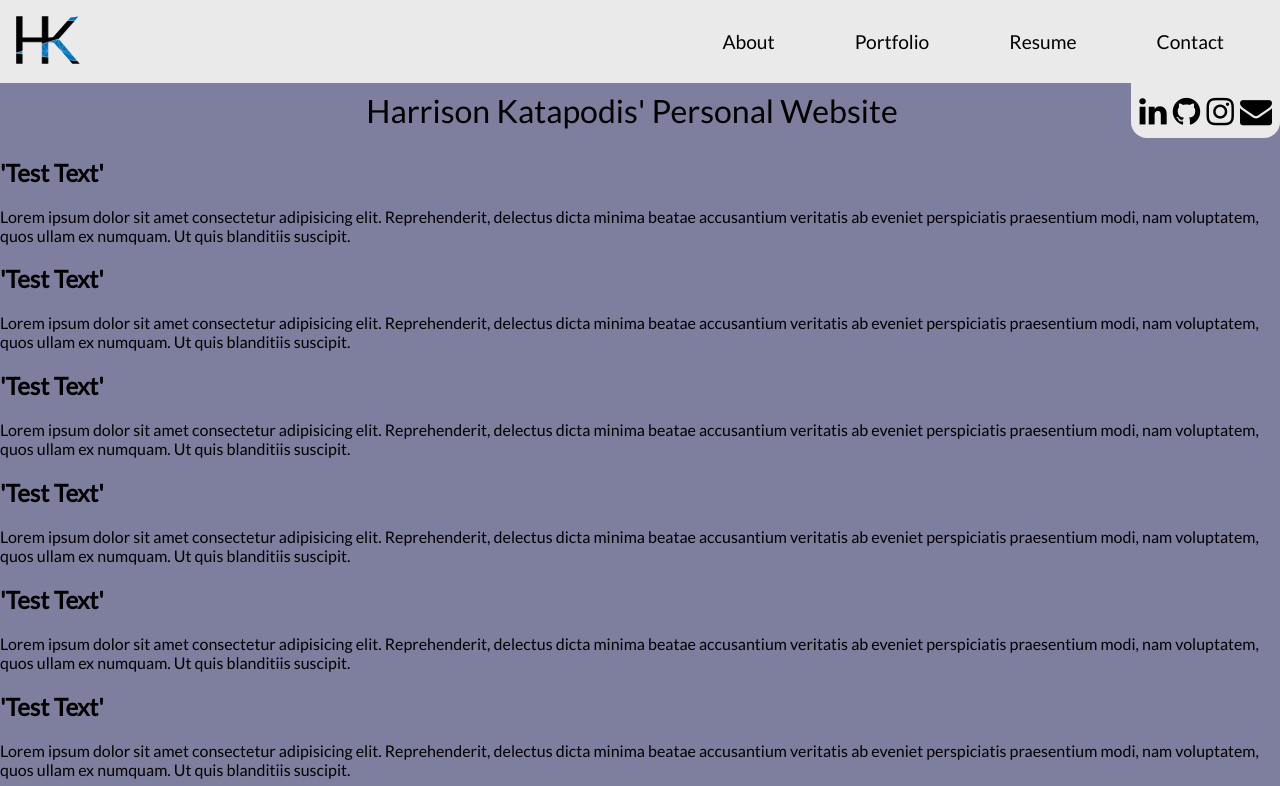
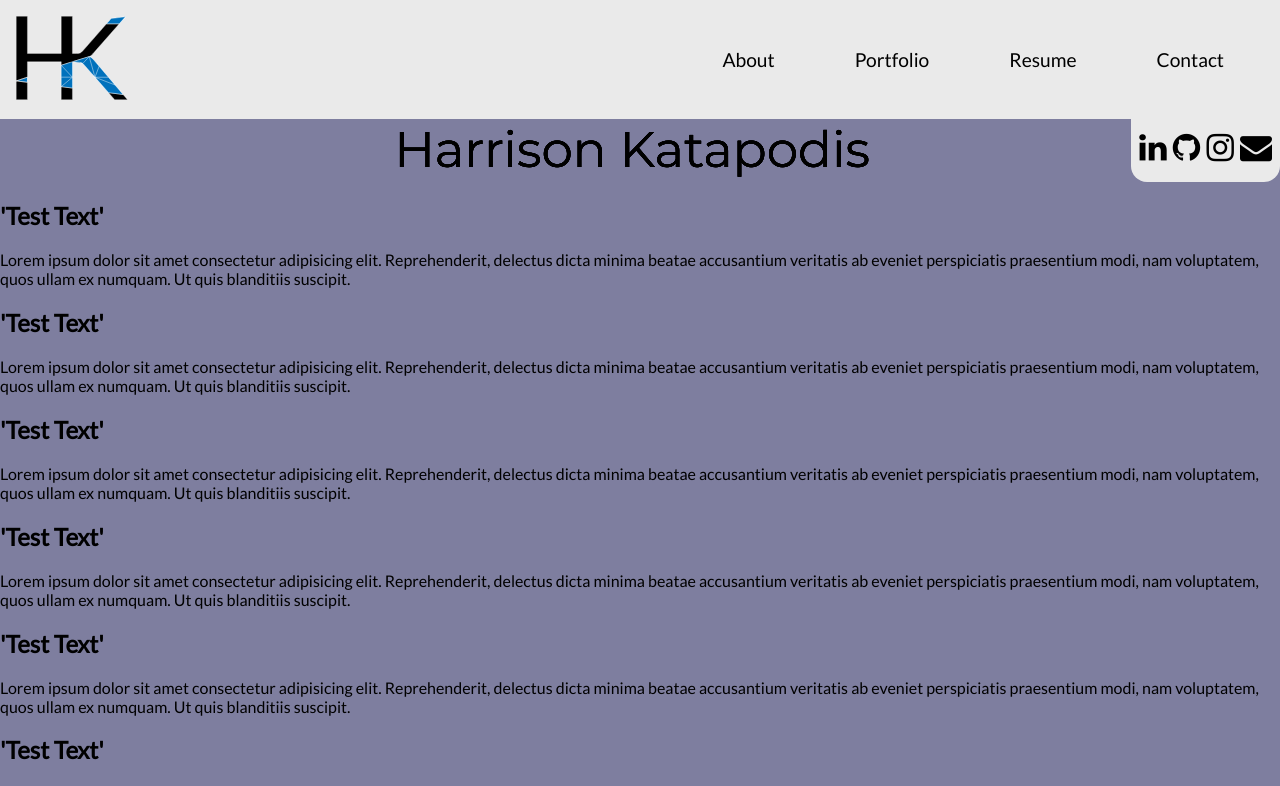
Before and after one commit to HarrisonJK/HarrisonJK.github.io, a React (Vite) app: page / in a window 1280 px wide. Shown: the top 786 px of the page. Built offline with nearby package versions, Linux system fonts and the light colour scheme.

Commit message:
added nameplate with wid stops

```diff
--- a/src/components/Header.jsx
+++ b/src/components/Header.jsx
@@ -10,7 +10,23 @@ export function Header() {
         &nbsp;
         <a className="fa fa-envelope transparent "></a>
       </div>
-      <div className="header">Harrison Katapodis' Personal Website</div>
+      {/* <div className="header"> */}
+      <div className="jack">
+        <svg className="svg">
+          <symbol id="s-text">
+            <text textAnchor="middle" x="50%" y="80%">
+              Harrison Katapodis
+            </text>
+          </symbol>
+          <g className="g-ants">
+            <use xlinkHref="#s-text" className="text-copy"></use>
+            <use xlinkHref="#s-text" className="text-copy"></use>
+            <use xlinkHref="#s-text" className="text-copy"></use>
+            <use xlinkHref="#s-text" className="text-copy"></use>
+            <use xlinkHref="#s-text" className="text-copy"></use>
+          </g>
+        </svg>
+      </div>
       <div className="headerLogosRight header">
         <a
           className="fa fa-linkedin noStyle"
--- a/src/components/Navbar.jsx
+++ b/src/components/Navbar.jsx
@@ -5,7 +5,7 @@ export function Navbar() {
     <nav className="navbarContainer">
       <div className="logoContainer">
         <Link to="/">
-          <img src="HKLogo.svg" id="navLogo" />
+          <img src="HKLogo.svg" className="navLogo" />
         </Link>
       </div>
       <ul className="navbarTabs">
--- a/src/index.css
+++ b/src/index.css
@@ -11,8 +11,3 @@ body {
   margin: 0;
   background-color: rgb(126, 126, 159);
 }
-
-#navLogo {
-  width: 4rem;
-  /* width: 10vw; */
-}
--- a/src/styles/Header.css
+++ b/src/styles/Header.css
@@ -32,3 +32,55 @@
 .transparent {
   color: transparent;
 }
+
+.svg {
+  position: relative;
+  font: 50px "Montserrat";
+  height: 60px;
+  width: 500px;
+}
+
+.text-copy {
+  fill: black;
+  stroke: white;
+  stroke-dasharray: 6% 100%;
+  stroke-width: 2.5px;
+  stroke-dashoffset: 10%;
+  animation: stroke-offset 2s infinite linear;
+}
+
+.text-copy:nth-child(1) {
+  stroke: transparent;
+  animation-delay: -1;
+}
+
+.text-copy:nth-child(2) {
+  stroke: transparent;
+  animation-delay: 100s;
+}
+
+.text-copy:nth-child(3) {
+  stroke: transparent;
+  animation-delay: 100s;
+}
+
+.text-copy:nth-child(4) {
+  stroke: white;
+}
+
+.text-copy:nth-child(5) {
+  stroke: transparent;
+  animation-delay: -5s;
+}
+
+@keyframes stroke-offset {
+  100% {
+    stroke-dashoffset: -35%;
+  }
+}
+
+@media (max-width: 649px) {
+  div.jack {
+    display: none;
+  }
+}
--- a/src/styles/Navbar.css
+++ b/src/styles/Navbar.css
@@ -66,3 +66,8 @@
   height: 10px;
   border-color: #000;
 }
+
+.navLogo {
+  width: 7rem;
+  /* width: 10vw; */
+}
```
